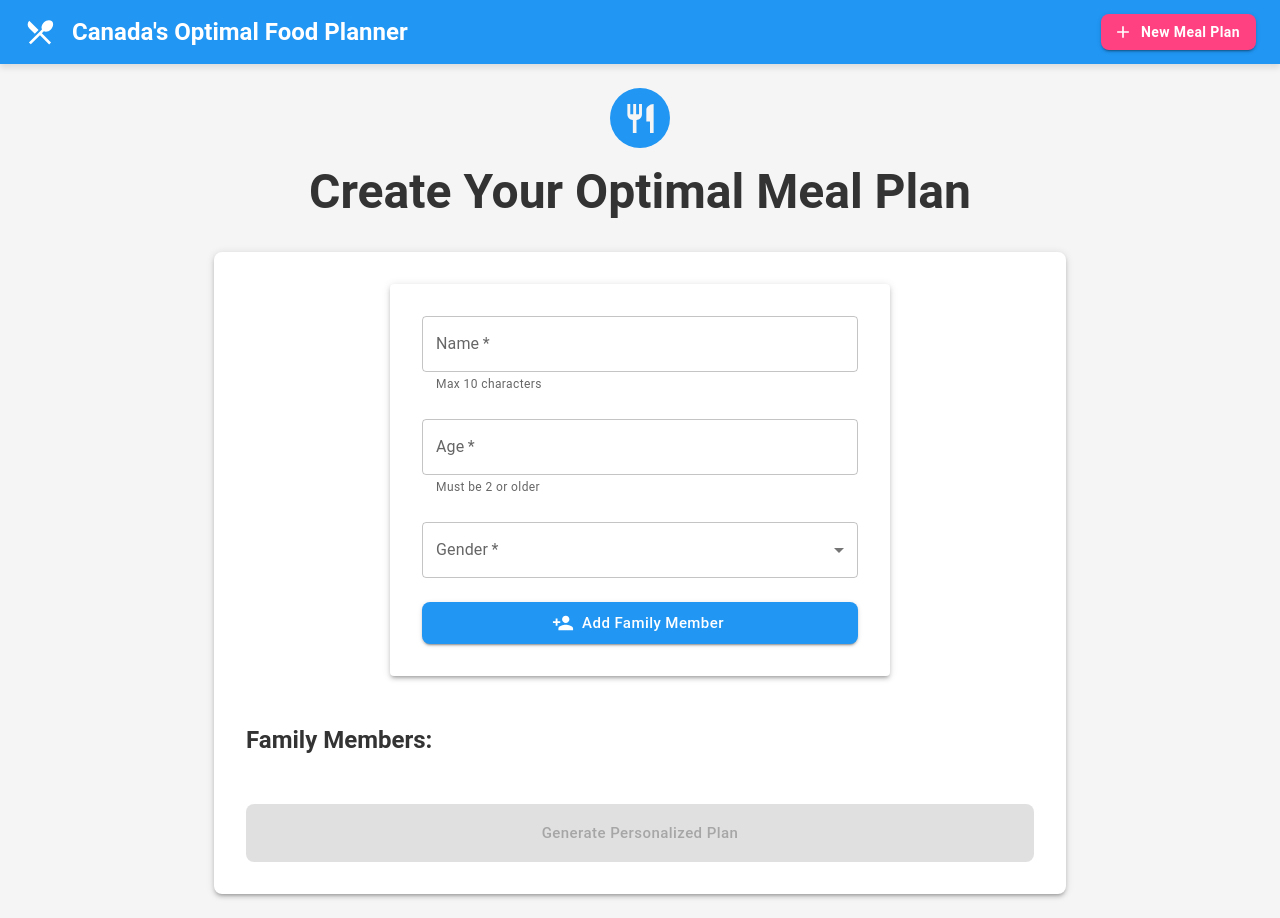
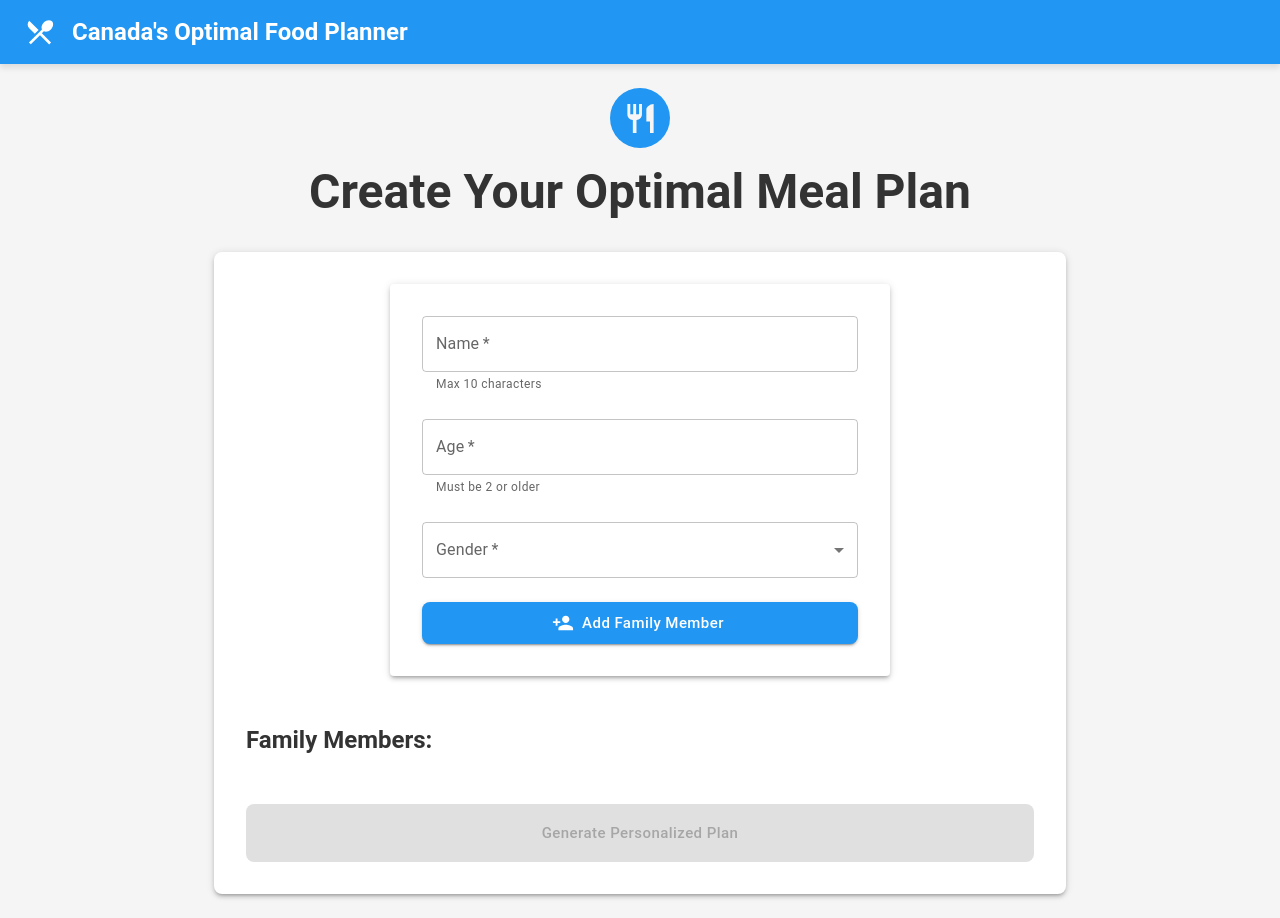
Before and after one commit to reza-yb/signal, a React (Vite) app: page / in a window 1280 px wide. Built offline with nearby package versions, Linux system fonts and the light colour scheme.

Commit message:
removing home button at home

```diff
--- a/src/components/Header.tsx
+++ b/src/components/Header.tsx
@@ -1,6 +1,6 @@
 import React from 'react';
 import { AppBar, Toolbar, Typography, Button, Box, styled } from '@mui/material';
-import { Link as RouterLink } from 'react-router-dom';
+import { Link as RouterLink, useLocation } from 'react-router-dom';
 import RestaurantMenuIcon from '@mui/icons-material/RestaurantMenu';
 import AddIcon from '@mui/icons-material/Add';
 
@@ -26,10 +26,25 @@ const FlashyButton = styled(Button)<{ component?: React.ElementType; to?: string
   fontWeight: 'bold',
   '&:hover': {
     backgroundColor: theme.palette.secondary.dark,
+    color: theme.palette.secondary.contrastText,
+  },
+  '&:focus': {
+    backgroundColor: theme.palette.secondary.main,
+    outline: 'none',
+  },
+  '&:active': {
+    backgroundColor: theme.palette.secondary.dark,
+  },
+  '&.Mui-focusVisible': {
+    backgroundColor: theme.palette.secondary.main,
+    outline: `3px solid ${theme.palette.secondary.light}`,
   },
 }));
 
 const Header: React.FC = () => {
+  const location = useLocation();
+  const isHomePage = location.pathname === '/';
+
   return (
     <StyledAppBar position="static">
       <StyledToolbar>
@@ -39,6 +54,7 @@ const Header: React.FC = () => {
             Canada's Optimal Food Planner
           </Typography>
         </LogoBox>
+        {!isHomePage && (
           <FlashyButton
             component={RouterLink}
             to="/"
@@ -47,6 +63,7 @@ const Header: React.FC = () => {
           >
             New Meal Plan
           </FlashyButton>
+        )}
       </StyledToolbar>
     </StyledAppBar>
   );
```
Lines whose indentation alone changed are shown as unchanged.
